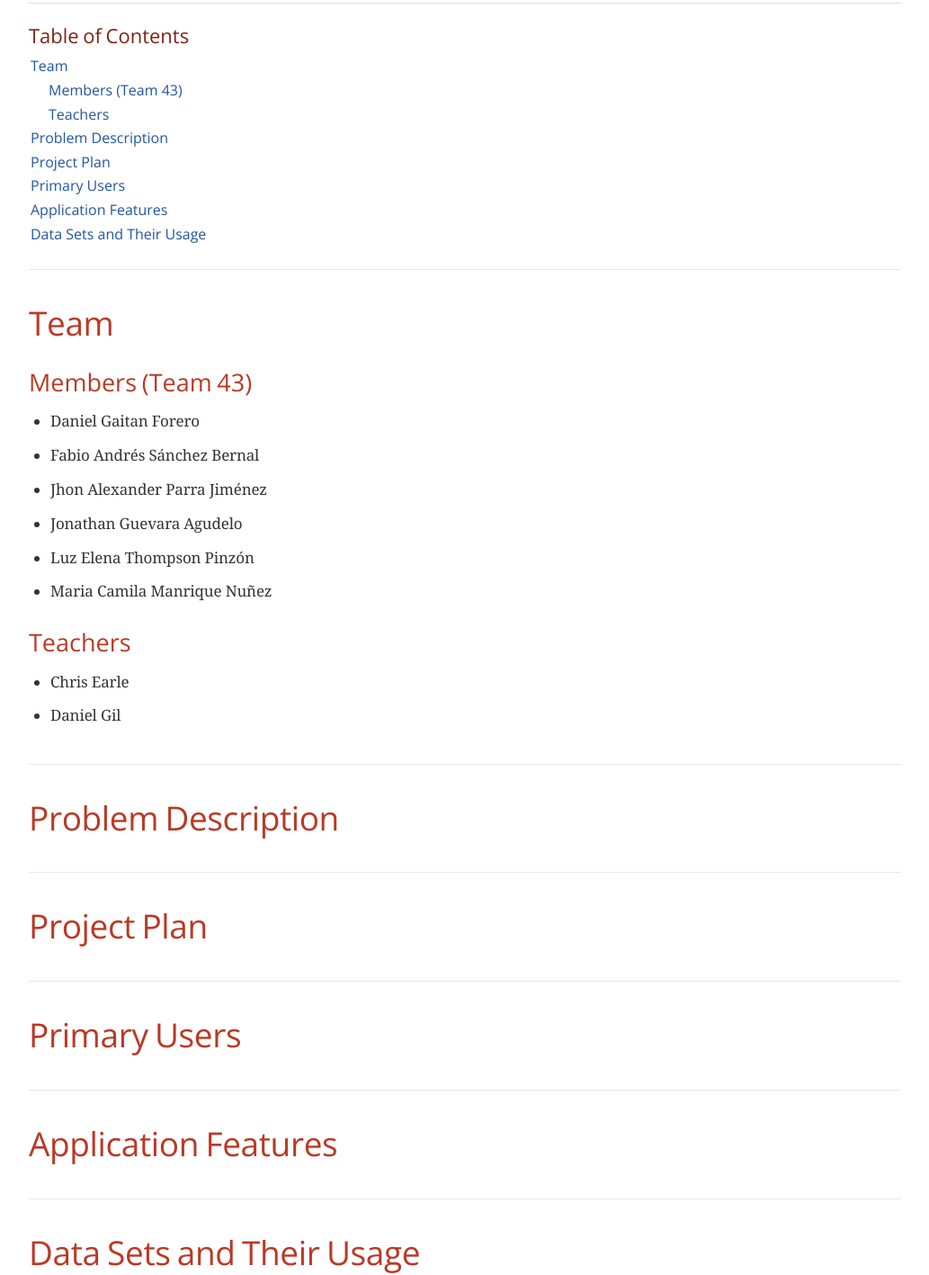
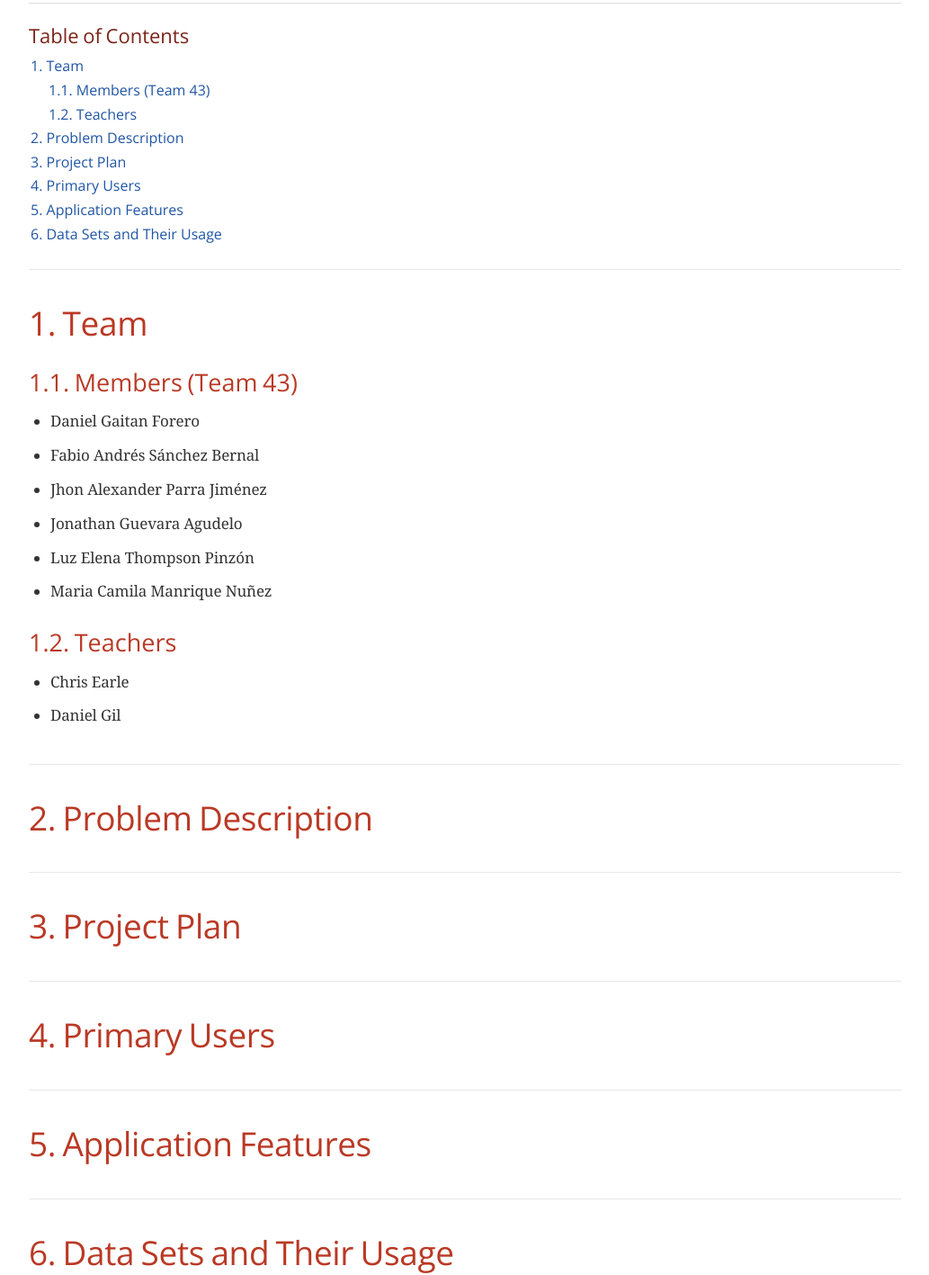
Before and after one commit to jonathan-guevara-a/ds4a-team-43, a plain HTML site: page report/index.html in a window 1280 px wide. Shown: the part 94-1511 px from the top of the page at 90% size, without its empty margins (123-1156 px from the left). Drawn offline with nearby package versions, Linux system fonts and the light colour scheme; a web font is replaced by a local one.

Commit message:
Fix proceeding header. Add report section numbering.

```diff
--- a/report/index.html
+++ b/report/index.html
@@ -441,26 +441,26 @@ body.book #toc,body.book #preamble,body.book h1.sect0,body.book .sect1>h2{page-b
 <div id="toc" class="toc">
 <div id="toctitle">Table of Contents</div>
 <ul class="sectlevel1">
-<li><a href="#_team">Team</a>
+<li><a href="#_team">1. Team</a>
 <ul class="sectlevel2">
-<li><a href="#_members_team_43">Members (Team 43)</a></li>
-<li><a href="#_teachers">Teachers</a></li>
+<li><a href="#_members_team_43">1.1. Members (Team 43)</a></li>
+<li><a href="#_teachers">1.2. Teachers</a></li>
 </ul>
 </li>
-<li><a href="#_problem_description">Problem Description</a></li>
-<li><a href="#_project_plan">Project Plan</a></li>
-<li><a href="#_primary_users">Primary Users</a></li>
-<li><a href="#_application_features">Application Features</a></li>
-<li><a href="#_data_sets_and_their_usage">Data Sets and Their Usage</a></li>
+<li><a href="#_problem_description">2. Problem Description</a></li>
+<li><a href="#_project_plan">3. Project Plan</a></li>
+<li><a href="#_primary_users">4. Primary Users</a></li>
+<li><a href="#_application_features">5. Application Features</a></li>
+<li><a href="#_data_sets_and_their_usage">6. Data Sets and Their Usage</a></li>
 </ul>
 </div>
 </div>
 <div id="content">
 <div class="sect1">
-<h2 id="_team">Team</h2>
+<h2 id="_team">1. Team</h2>
 <div class="sectionbody">
 <div class="sect2">
-<h3 id="_members_team_43">Members (Team 43)</h3>
+<h3 id="_members_team_43">1.1. Members (Team 43)</h3>
 <div class="ulist">
 <ul>
 <li>
@@ -485,7 +485,7 @@ body.book #toc,body.book #preamble,body.book h1.sect0,body.book .sect1>h2{page-b
 </div>
 </div>
 <div class="sect2">
-<h3 id="_teachers">Teachers</h3>
+<h3 id="_teachers">1.2. Teachers</h3>
 <div class="ulist">
 <ul>
 <li>
@@ -500,31 +500,31 @@ body.book #toc,body.book #preamble,body.book h1.sect0,body.book .sect1>h2{page-b
 </div>
 </div>
 <div class="sect1">
-<h2 id="_problem_description">Problem Description</h2>
+<h2 id="_problem_description">2. Problem Description</h2>
 <div class="sectionbody">
 
 </div>
 </div>
 <div class="sect1">
-<h2 id="_project_plan">Project Plan</h2>
+<h2 id="_project_plan">3. Project Plan</h2>
 <div class="sectionbody">
 
 </div>
 </div>
 <div class="sect1">
-<h2 id="_primary_users">Primary Users</h2>
+<h2 id="_primary_users">4. Primary Users</h2>
 <div class="sectionbody">
 
 </div>
 </div>
 <div class="sect1">
-<h2 id="_application_features">Application Features</h2>
+<h2 id="_application_features">5. Application Features</h2>
 <div class="sectionbody">
 
 </div>
 </div>
 <div class="sect1">
-<h2 id="_data_sets_and_their_usage">Data Sets and Their Usage</h2>
+<h2 id="_data_sets_and_their_usage">6. Data Sets and Their Usage</h2>
 <div class="sectionbody">
 
 </div>
```
Also changed, not shown: 3 other files.
